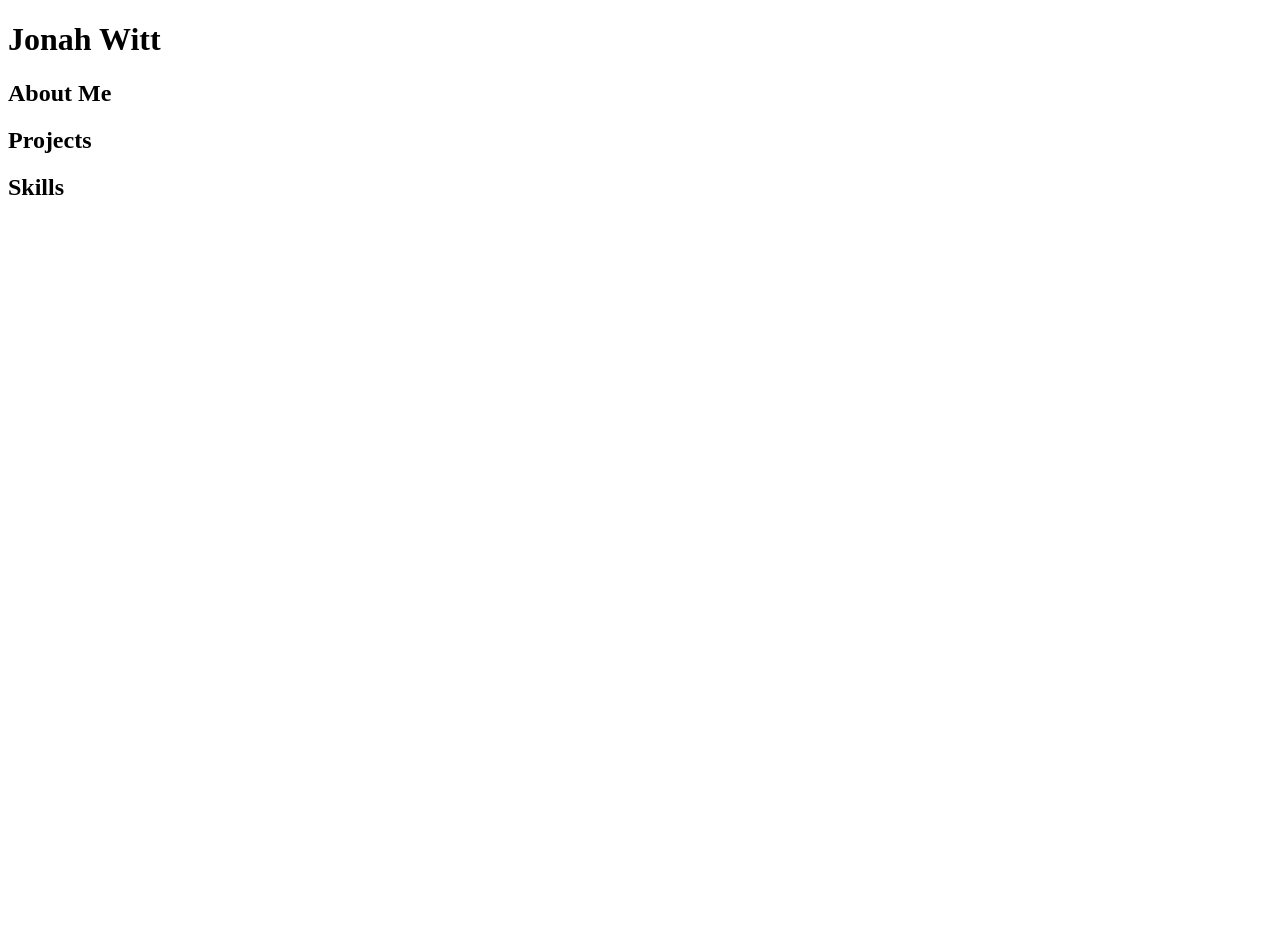
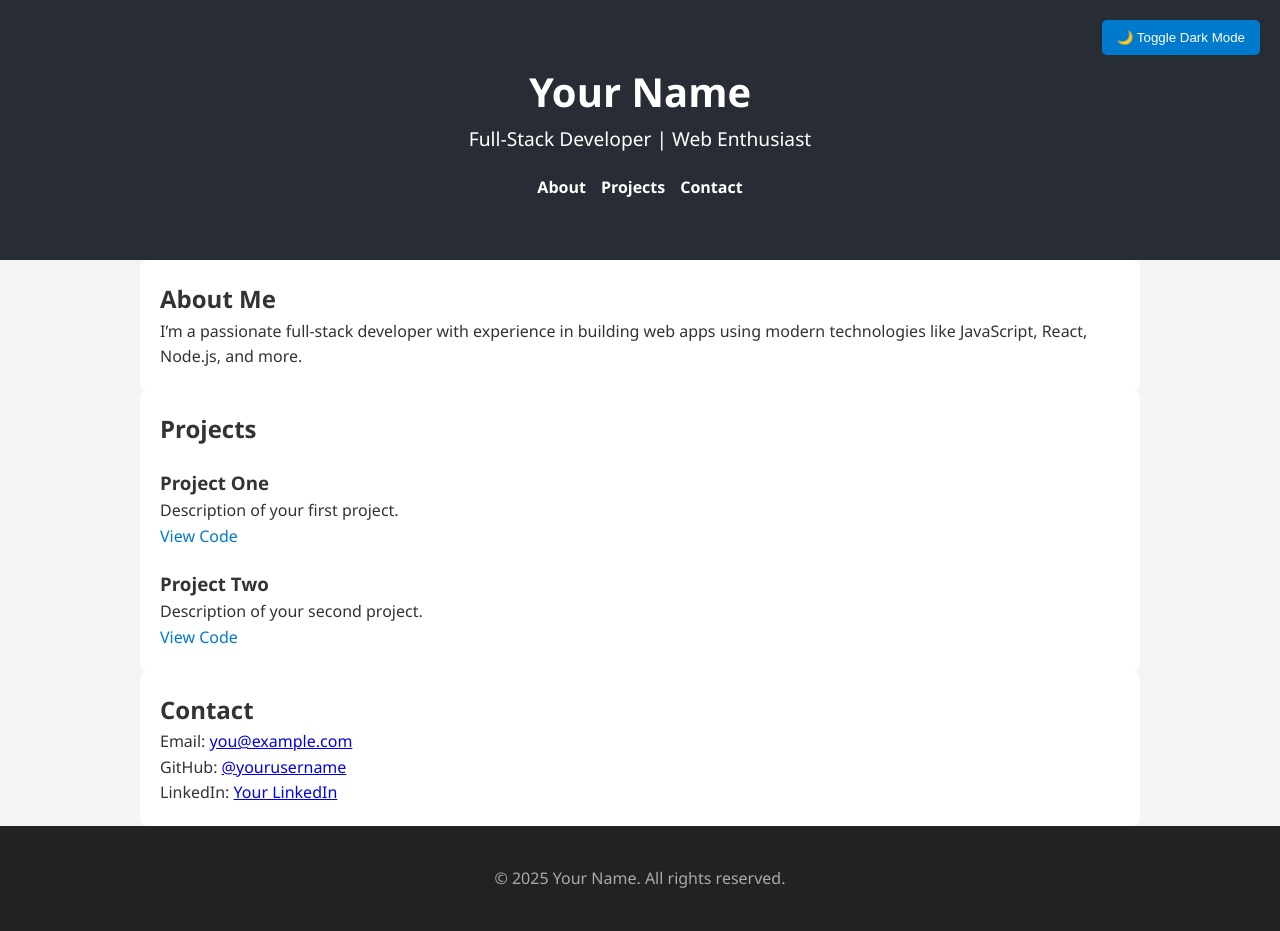
Before and after one commit to jwwitt/jwwitt.github.io, a plain HTML site: page index.html in a window 1280 px wide. Before the commit the page ends 800 px from the top, so only its background shows below. Drawn offline with Linux system fonts and the light colour scheme; files that its build step writes are made by us from their sources.

Commit message:
Added Template

```diff
--- a/index.html
+++ b/index.html
@@ -1,16 +1,63 @@
 <!DOCTYPE html>
-<html>
-    <head></head>
+<html lang="en">
+<head>
+  <meta charset="UTF-8" />
+  <meta name="viewport" content="width=device-width, initial-scale=1.0"/>
+  <title>My Developer Portfolio</title>
+  <link rel="stylesheet" href="styles.css" />
+  <script src="scripts/script.js"></script>
+</head>
 <body>
-        <h1>Jonah Witt</h1>
-        <div id="about-me">
+  <header>
+    <div class="container">
+      <h1>Your Name</h1>
+      <p>Full-Stack Developer | Web Enthusiast</p>
+      <nav>
+        <ul>
+          <li><a href="#about">About</a></li>
+          <li><a href="#projects">Projects</a></li>
+          <li><a href="#contact">Contact</a></li>
+        </ul>
+      </nav>
+    </div>
+  </header>
+
+  <button id="darkModeToggle">🌙 Toggle Dark Mode</button>
+
+  <section id="about" class="container">
     <h2>About Me</h2>
+    <p>
+      I’m a passionate full-stack developer with experience in building web apps using modern technologies like JavaScript, React, Node.js, and more.
+    </p>
+  </section>
+
+  <section id="projects" class="container">
+    <h2>Projects</h2>
+    <div class="project">
+      <h3>Project One</h3>
+      <p>Description of your first project.</p>
+      <a href="#">View Code</a>
     </div>
-        <div id="projects">
-            <h2>Projects</h2>
+    <div class="project">
+      <h3>Project Two</h3>
+      <p>Description of your second project.</p>
+      <a href="#">View Code</a>
     </div>
-        <div id="skills">
-            <h2>Skills</h2>
+  </section>
+
+  <section id="contact" class="container">
+    <h2>Contact</h2>
+    <p>Email: <a href="mailto:you@example.com">you@example.com</a></p>
+    <p>GitHub: <a href="https://github.com/yourusername" target="_blank">@yourusername</a></p>
+    <p>LinkedIn: <a href="https://linkedin.com/in/yourusername" target="_blank">Your LinkedIn</a></p>
+  </section>
+
+  <footer>
+    <div class="container">
+      <p>&copy; 2025 Your Name. All rights reserved.</p>
     </div>
+  </footer>
+
+  <script src="script.js"></script>
 </body>
 </html>
--- a/resources/styles.css
+++ b/resources/styles.css
@@ -0,0 +1,126 @@
+/* Basic Reset */
+* {
+    margin: 0;
+    padding: 0;
+    box-sizing: border-box;
+  }
+
+  body {
+    font-family: 'Segoe UI', sans-serif;
+    line-height: 1.6;
+    background-color: #f4f4f4;
+    color: #333;
+  }
+
+  .container {
+    width: 90%;
+    max-width: 1000px;
+    margin: auto;
+    padding: 20px;
+  }
+
+  header {
+    background-color: #282c34;
+    color: white;
+    padding: 40px 0;
+    text-align: center;
+  }
+
+  header h1 {
+    font-size: 2.5em;
+  }
+
+  header p {
+    font-size: 1.2em;
+    margin-bottom: 20px;
+  }
+
+  nav ul {
+    list-style: none;
+    display: flex;
+    justify-content: center;
+    gap: 15px;
+  }
+
+  nav a {
+    color: white;
+    text-decoration: none;
+    font-weight: bold;
+  }
+
+  nav a:hover {
+    text-decoration: underline;
+  }
+
+  section {
+    padding: 40px 0;
+    background-color: #fff;
+    margin-bottom: 20px;
+    border-radius: 8px;
+  }
+
+  .project {
+    margin-top: 20px;
+  }
+
+  .project a {
+    color: #007acc;
+    text-decoration: none;
+  }
+
+  .project a:hover {
+    text-decoration: underline;
+  }
+
+  footer {
+    background-color: #222;
+    color: #aaa;
+    text-align: center;
+    padding: 20px 0;
+  }
+
+  /* Toggle Button */
+#darkModeToggle {
+    position: fixed;
+    top: 20px;
+    right: 20px;
+    padding: 10px 15px;
+    border: none;
+    background-color: #007acc;
+    color: white;
+    border-radius: 5px;
+    cursor: pointer;
+    z-index: 1000;
+  }
+
+  #darkModeToggle:hover {
+    background-color: #005fa3;
+  }
+
+  /* Dark Mode Styles */
+  .dark-mode body {
+    background-color: #1e1e1e;
+    color: #ddd;
+  }
+
+  .dark-mode header {
+    background-color: #121212;
+    color: #f4f4f4;
+  }
+
+  .dark-mode section {
+    background-color: #2a2a2a;
+  }
+
+  .dark-mode footer {
+    background-color: #111;
+    color: #999;
+  }
+
+  .dark-mode nav a {
+    color: #ddd;
+  }
+
+  .dark-mode nav a:hover {
+    color: #fff;
+  }
```
Also changed, not shown: resources/scripts/script.js (added, +13 -0 lines), resources/scripts/index.js (deleted). Lines whose indentation alone changed are shown as unchanged.
